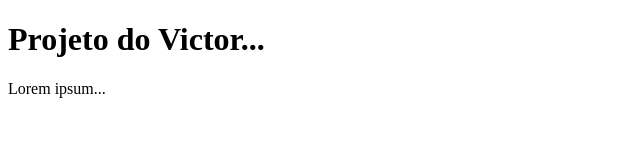
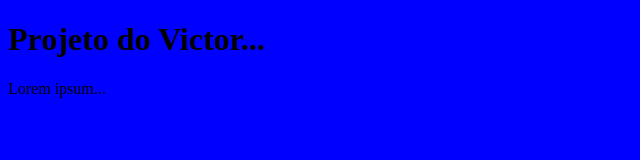
Before and after one commit to 2upcomunicacao/teste, a plain HTML site: page index.html in a window 1280 px wide. Shown: the whole page, without its empty margins (0-640 px from the left). Drawn offline with Linux system fonts and the light colour scheme.

Commit message:
inicio do design

```diff
--- /dev/null
+++ b/estilo.css
@@ -0,0 +1,3 @@
+body {
+	background-color: blue;
+}
--- a/index.html
+++ b/index.html
@@ -1,6 +1,7 @@
 <!DOCTYPE html>
 <head>
 	<title>Cuso simples Git</title>
+	<link rel=stylesheet href="estilo.css">
 </head>
 <body>
 	<h1>Projeto do Victor...</h1>
```
